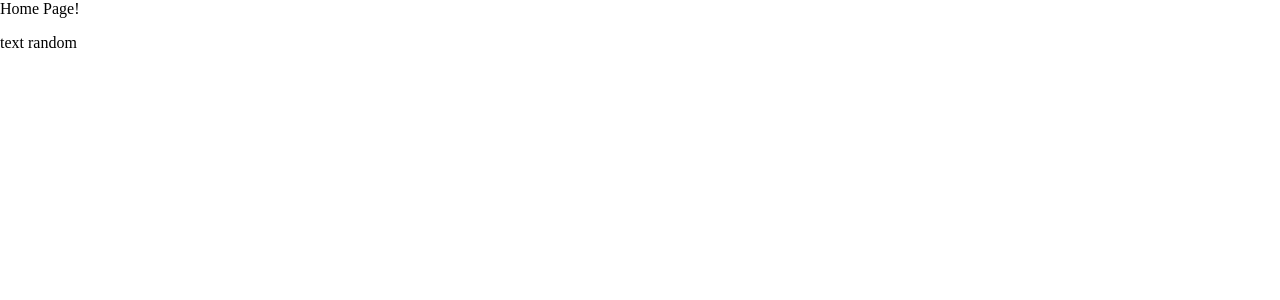
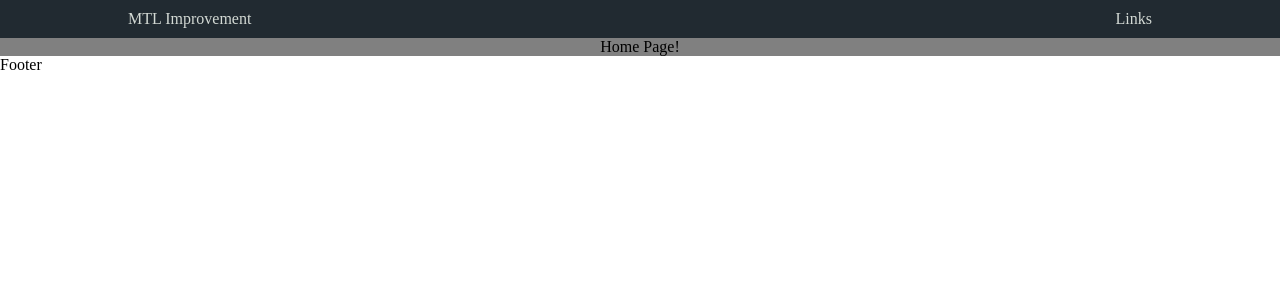
Before and after one commit to Ericjr688/mtl-improvement, a React (Create React App) app in the folder client/: page / in a window 1280 px wide. Shown: the top 300 px of the page. Built offline with nearby package versions, Linux system fonts and the light colour scheme.

Commit message:
import sass, some css, and some navbar skeleton

```diff
--- a/client/src/App.js
+++ b/client/src/App.js
@@ -1,15 +1,46 @@
 import {
   createBrowserRouter,
   RouterProvider,
+  Outlet,
 } from "react-router-dom"
 import HomePage from "./pages/HomePage";
 import Login from "./pages/Login";
 import Register from "./pages/Register";
 
+import React from 'react'
+import NavBar from "./components/common/Navbar"
+import Footer from "./components/common/Footer";
+import Series from "./pages/Series"
+
+
+ const Layout = () => {
+  return (
+    <>
+      <NavBar/>
+      <div className="main-container">
+        <Outlet/>
+      </div>
+      <Footer/>
+    </>
+  )
+}
+
+
 const router = createBrowserRouter([
   {
     path: "/",
-    element: <HomePage />
+    element: <Layout/>,
+    children: [
+      {
+        path:"/",
+        element:<HomePage/>
+      },
+      {
+        path:"/series",
+        element:<Series/>
+      },
+
+    ]
   },
   {
     path: "/register",
@@ -23,7 +54,10 @@ const router = createBrowserRouter([
 
 function App() {
   return (
-    <RouterProvider router={router} />
+    <div className="app">
+        <RouterProvider router={router} />
+    </div>
+
   );
 }
 
--- /dev/null
+++ b/client/src/_variables.scss
@@ -0,0 +1,5 @@
+$accent-one: #212A31;
+$accent-two: #2E3944;
+$accent-three: #124E66;
+$accent-four: #748D92;
+$accent-five: #D3D9D4;
--- a/client/src/components/common/Footer.jsx
+++ b/client/src/components/common/Footer.jsx
@@ -0,0 +1,9 @@
+import React from 'react'
+
+function Footer() {
+  return (
+    <div>Footer</div>
+  )
+}
+
+export default Footer
--- a/client/src/components/common/Navbar.jsx
+++ b/client/src/components/common/Navbar.jsx
@@ -0,0 +1,14 @@
+import "./navbar.scss"
+
+function NavBar() {
+  return (
+    <div className="navbar">
+      <div className="container">
+        <div className="logo">MTL Improvement</div>
+        <div className="links">Links</div>
+      </div>
+    </div>
+  );
+}
+
+export default NavBar;
--- /dev/null
+++ b/client/src/components/common/navbar.scss
@@ -0,0 +1,21 @@
+@import "../../_variables";
+
+.navbar{
+  background-color: $accent-one;
+  color: $accent-five;
+
+  .container {
+    display: flex;
+    justify-content: space-between;
+    align-items: center;
+    padding: 10px max(40px, 10%);
+
+    .logo {
+
+    }
+
+    .links {
+
+    }
+  }
+}
--- a/client/src/index.css
+++ b/client/src/index.css
@@ -1,3 +1,15 @@
+* {
+  box-sizing: border-box;
+}
 body {
   margin: 0px;
 }
+/* .app {
+  height: 100vh;
+} */
+
+.app .main-container {
+  display: flex;
+  justify-content: center;
+  background-color: gray;
+}
--- a/client/src/pages/HomePage.jsx
+++ b/client/src/pages/HomePage.jsx
@@ -2,7 +2,6 @@ function HomePage () {
   return (
     <div className="Home">
       <div>Home Page!</div>
-      <p>text random</p>
     </div>
    );
 }
--- /dev/null
+++ b/client/src/pages/Series.jsx
@@ -0,0 +1,9 @@
+import React from 'react'
+
+function Series() {
+  return (
+    <div>Series</div>
+  )
+}
+
+export default Series
```
